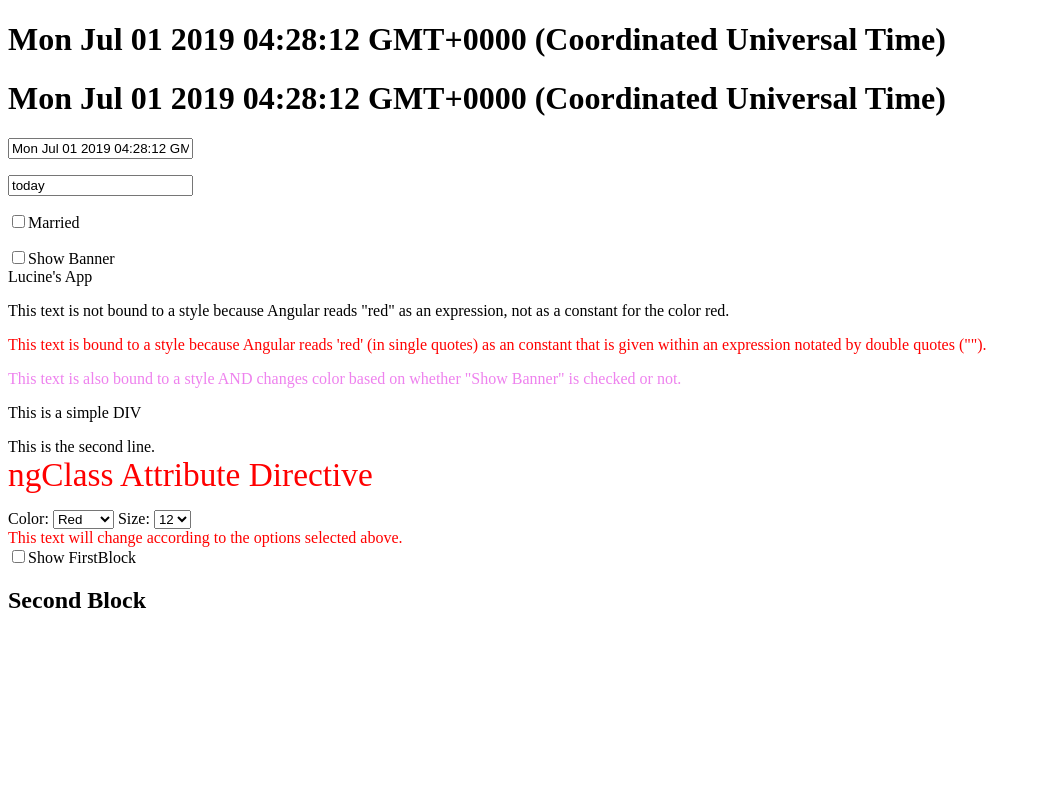
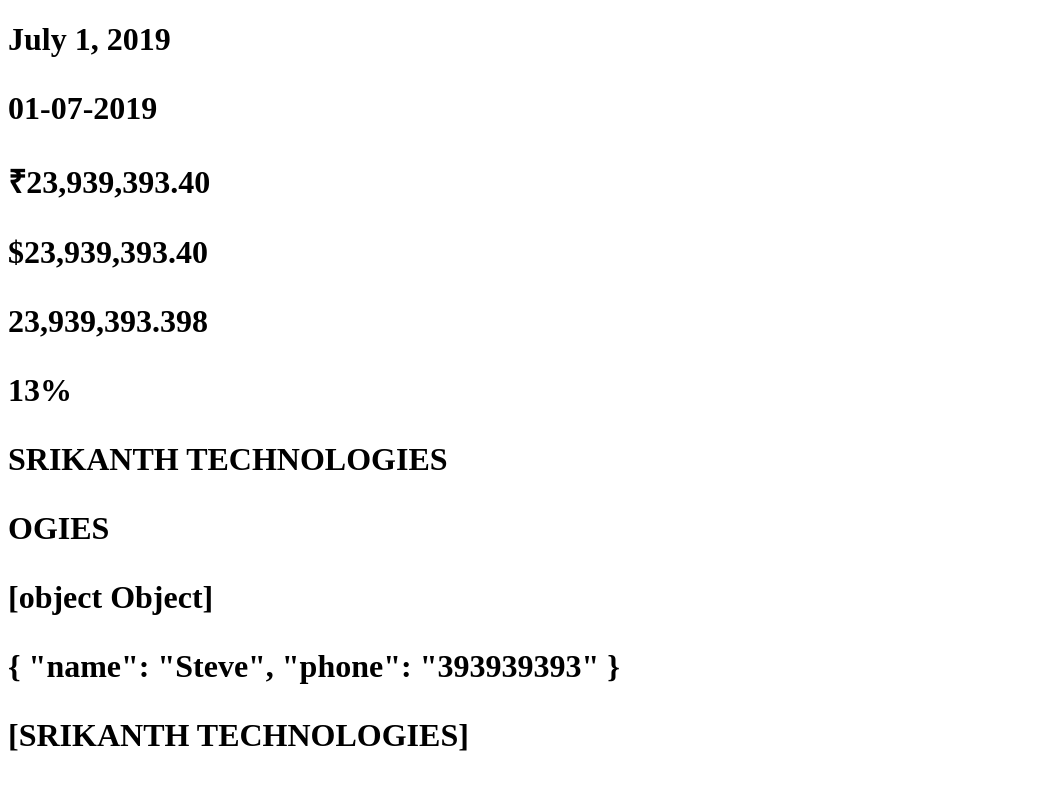
Before and after one commit to leolov2001/Angular-Practice, an Angular app: page / in a window 1280 px wide. Shown: the top 791 px of the page, without its empty margins (0-1041 px from the left). Built offline with nearby package versions, Linux system fonts and the light colour scheme.

Commit message:
Completed Day7 Exercises

```diff
--- a/src/app/pipes/pipesdemo.component.html
+++ b/src/app/pipes/pipesdemo.component.html
@@ -3,11 +3,11 @@
         <p></p>
         {{ today  | date : 'dd-MM-y'}}
         <p></p>
-        {{ amount | currency : 'INR': true :'10.3-5' }}
+        {{ amount | currency : 'INR': true :'4.2-2' }}
         <p></p>
         {{ amount | currency  }}
         <p></p>
-        {{ amount | number : '8.2-2' }}
+        {{ amount | number : '8.3-5' }}
         <p></p>
         {{ 0.1254 | percent }}
         <p></p>
@@ -22,5 +22,11 @@
         {{ name | brackets : 'u' }}
         <p></p>
         {{ name | slice : 10 | brackets }}
+        <p>Exercise 7.2 / 7.3 / 7.4</p>
+        {{ name | spaces }}
+        <p></p>
+        {{ name | spaces : '*' }}
+        <p></p>
+        {{ name | spaces : '*' :2 }}
 
 </h1>
--- /dev/null
+++ b/src/app/pipes/spaces.pipe.ts
@@ -0,0 +1,21 @@
+import { Pipe, PipeTransform } from '@angular/core';
+
+@Pipe({
+  name: 'spaces'
+})
+export class SpacesPipe implements PipeTransform {
+
+  transform(value: string, specialChar: string = " ", times: number =1): any {
+    var output: string ="";
+    var middleWord: string ="";
+    for (var i =0; i<times; i++){
+        middleWord+=specialChar;
+    }
+    for(var char of value){
+      output=output+char+middleWord;
+    }
+
+    return output;
+  }
+
+}
--- a/src/index.html
+++ b/src/index.html
@@ -9,6 +9,6 @@
   <link rel="icon" type="image/x-icon" href="favicon.ico">
 </head>
 <body>
-    <app-binding></app-binding>
+    <st-pipes></st-pipes>
 </body>
 </html>
```
Also changed, not shown: src/app/app.module.ts (+7 -2 lines), src/app/pipes/brackets.pipe.ts (+8 -8 lines), 1 other file (tests, documents, lock files or other folders).
